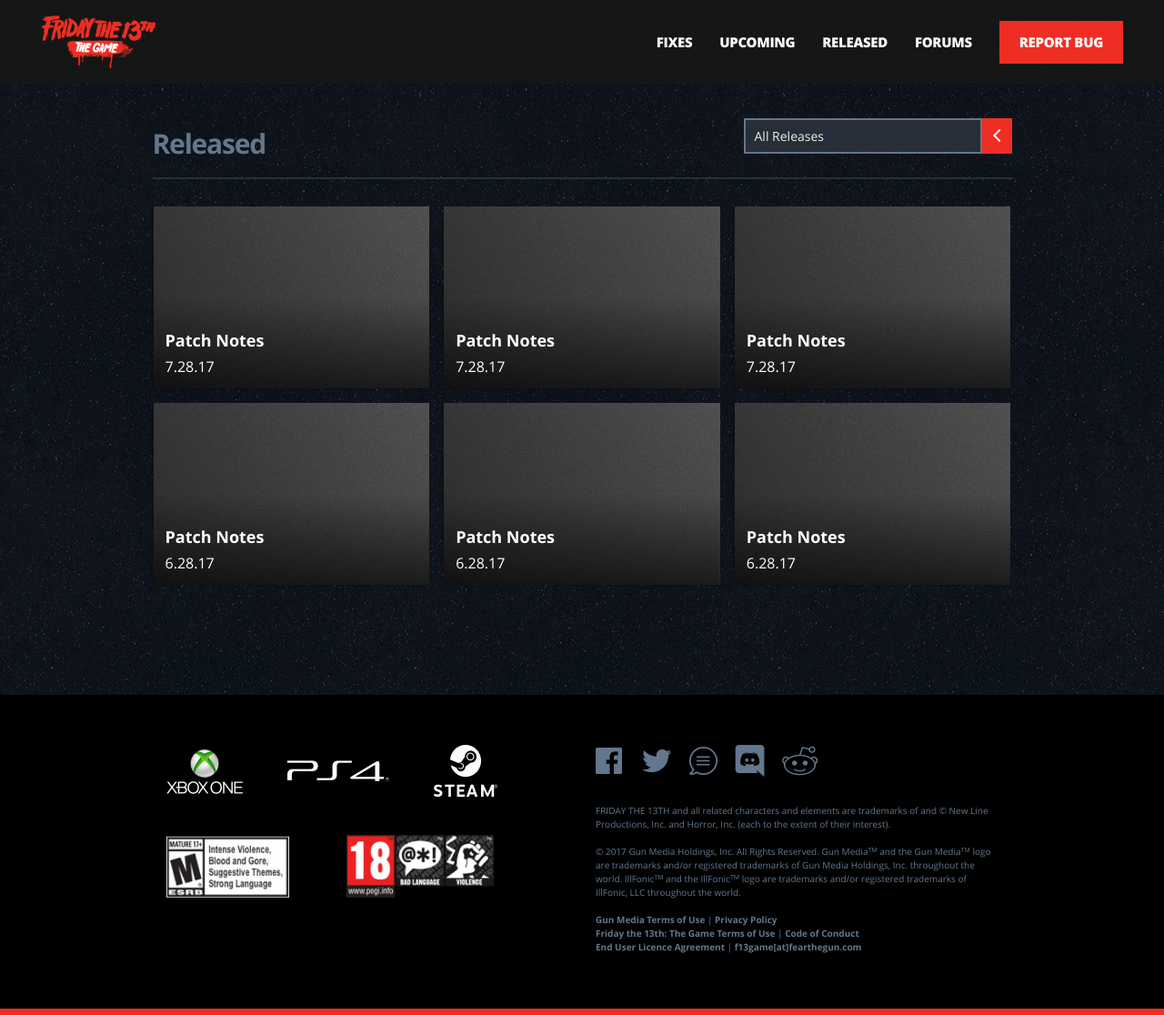
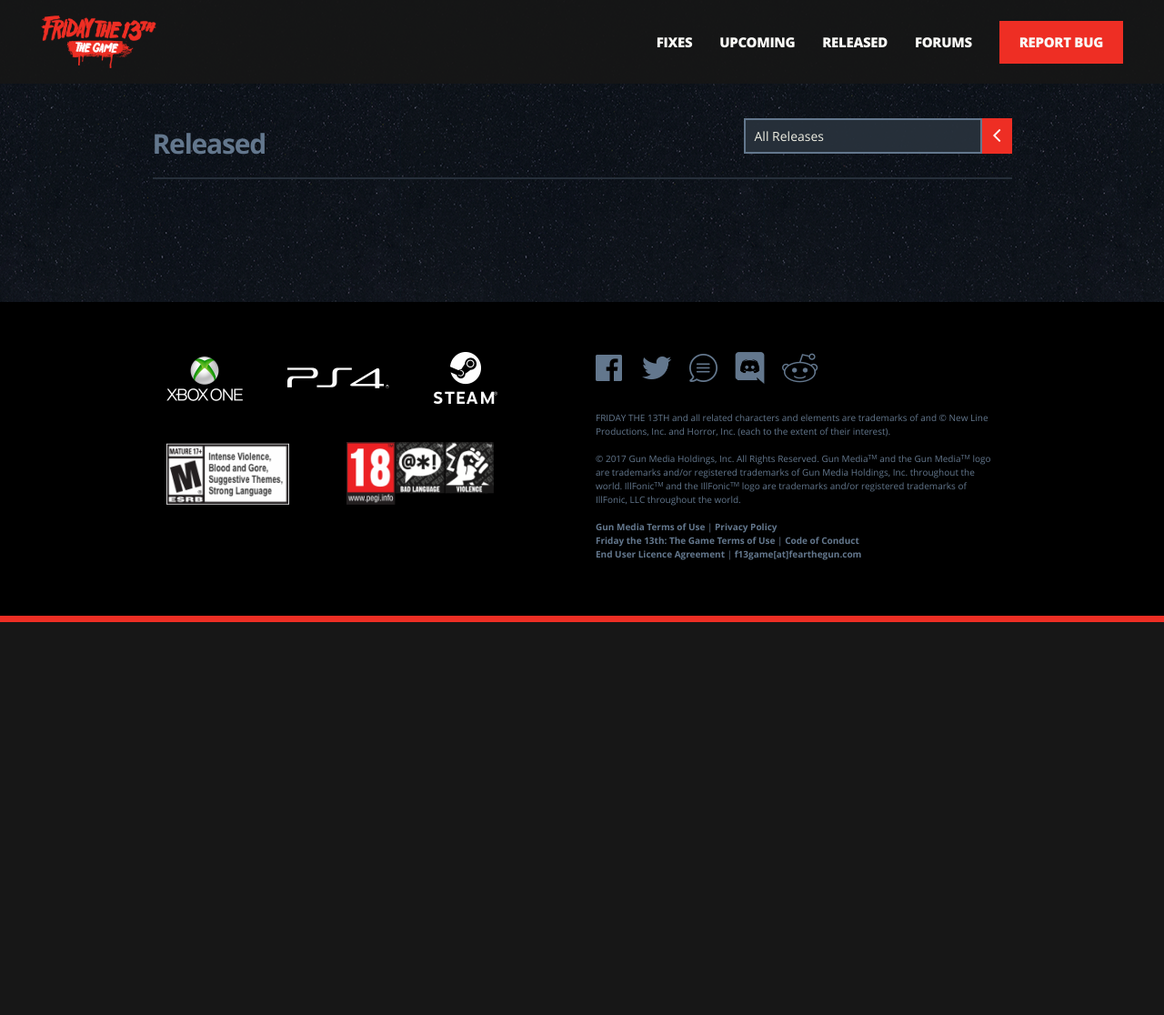
Before and after one commit to bdk6000/friday-13, a Jekyll site: the page built from all-released.html, in a window 1280 px wide and 1116 px high. Shown: the whole window at 91% size. Built offline with Jekyll 4.4.1, drawn with Linux system fonts in a browser that asks for light colours; part of the change alters nothing that is shown.

```diff
--- a/_config.yml
+++ b/_config.yml
@@ -36,7 +36,6 @@ defaults:
     path: ''
     type: released-patches
   values:
-    released: 'true'
     layout: patchnotes
     release-date: ''
 - scope:
```
